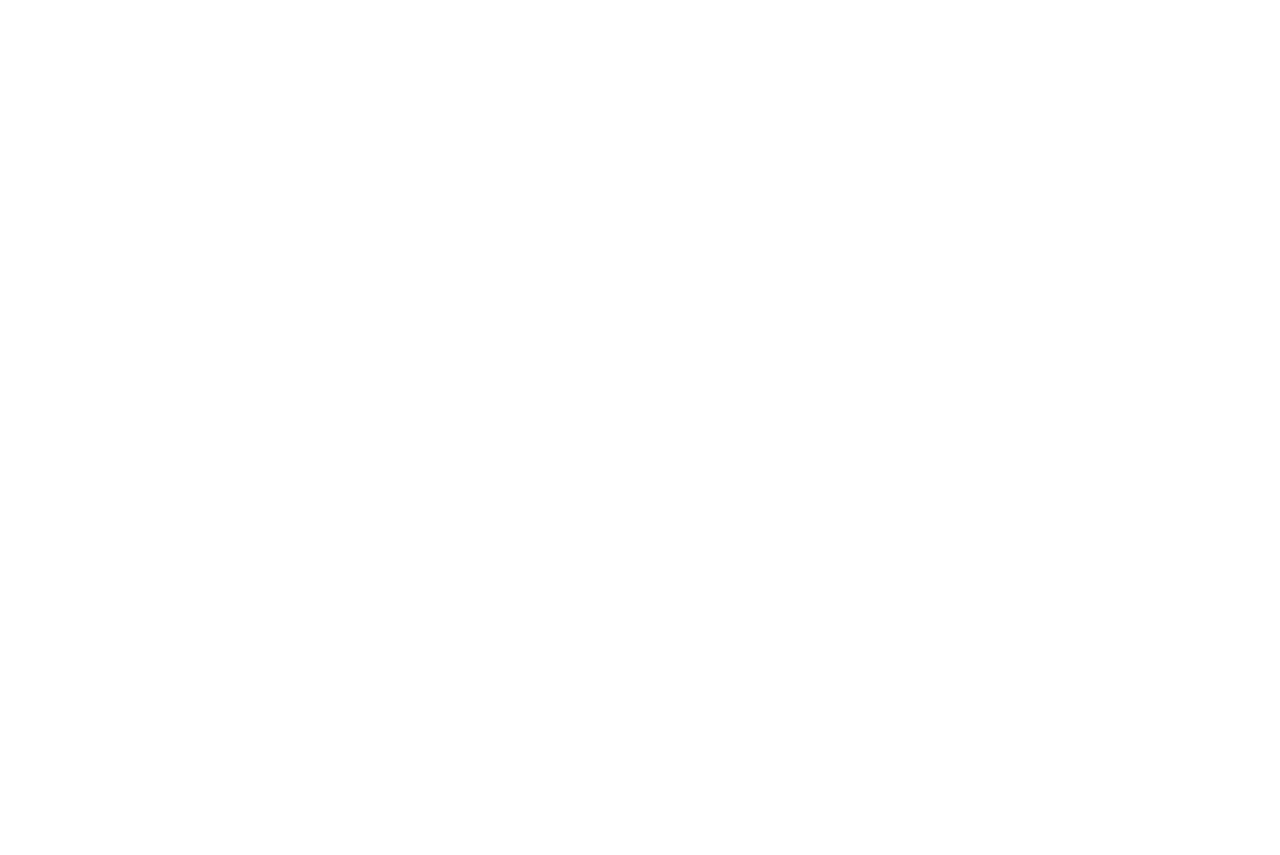
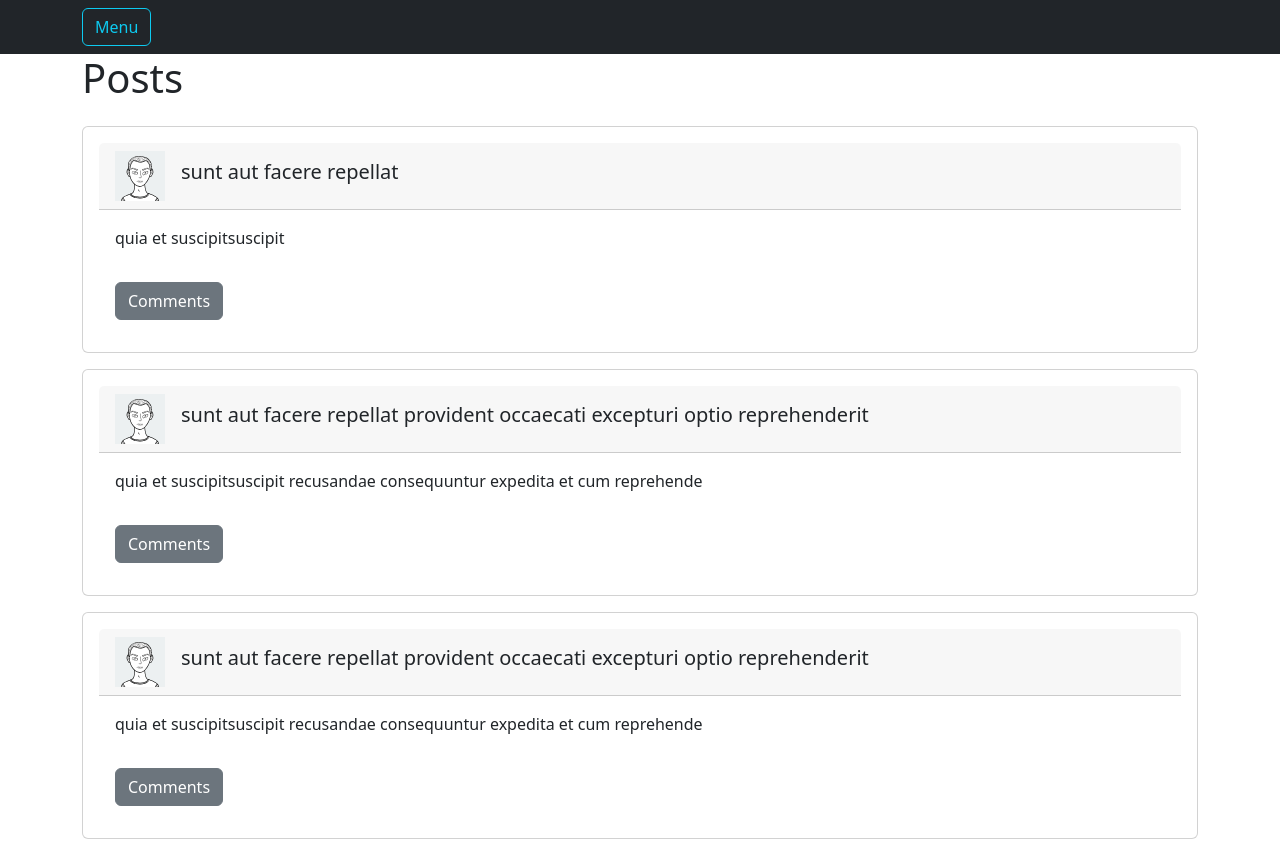
Before and after one commit to kiselevMaksim1223/posts-list, a React (Create React App) app: page /posts/1 in a window 1280 px wide. Before the commit the page ends 800 px from the top, so only its background shows below. Built offline with nearby package versions, Linux system fonts and the light colour scheme.

Commit message:
fix(posts): added container and chaneged post

```diff
--- a/src/app/App.tsx
+++ b/src/app/App.tsx
@@ -1,8 +1,21 @@
 import React from 'react'
+import 'bootstrap/dist/css/bootstrap.min.css'
+
 import './App.css'
+import { BrowserRouter } from 'react-router-dom'
+
+import { Header } from '../features/header/header'
+import { Posts } from '../features/posts/posts'
 
 function App() {
-  return <div></div>
+  return (
+    <BrowserRouter>
+      <div className={'App'}>
+        <Header />
+        <Posts />
+      </div>
+    </BrowserRouter>
+  )
 }
 
 export default App
--- a/src/features/posts/post/post.tsx
+++ b/src/features/posts/post/post.tsx
@@ -35,7 +35,7 @@
     id: 3,
     name: 'id labore ex et quam laborum',
     email: 'Eliseo@gardner.biz',
-    body: 'laudantium enim quasi est quidem mem quasi reiciend',
+    body: 'laudantium enim ',
   },
 ]
 
@@ -47,10 +47,10 @@
   }
 
   return (
-    <Card key={post.id} style={{ width: '70%', marginBottom: '1rem' }}>
-      <Card.Header>
-        <Card.Img variant="left" src={ava} width={50} height={50} />
-        <Card.Title>{post.title}</Card.Title>
+    <Card key={post.id} style={{ width: '100%', margin: '0  auto 1rem', padding: '1rem' }}>
+      <Card.Header className={'d-flex align-items-center'}>
+        <Card.Img className="flex-shrink-0" variant="left" src={ava} width={50} height={50} />
+        <Card.Title className="flex-grow-1 ms-3 ">{post.title}</Card.Title>
       </Card.Header>
       <Card.Body>
         <Card.Text>{post.body}</Card.Text>
@@ -62,7 +62,7 @@
           </ListGroup>
         )}
         <Button variant="secondary" onClick={toggleComments} className="mt-3">
-          {showComments ? 'Скрыть комментарии' : 'Комментарии'}
+          {showComments ? 'Hide comments' : 'Comments'}
         </Button>
       </Card.Body>
     </Card>
--- a/src/features/posts/posts.tsx
+++ b/src/features/posts/posts.tsx
@@ -1,6 +1,6 @@
 import React from 'react'
 
-import { ListGroup } from 'react-bootstrap'
+import { Container, ListGroup } from 'react-bootstrap'
 
 import { Post } from './post/post'
 
@@ -15,8 +15,8 @@
   {
     userId: 1,
     id: 1,
-    title: 'sunt aut facere repellat provident occaecati excepturi optio reprehenderit',
-    body: 'quia et suscipitsuscipit recusandae consequuntur expedita et cum\nreprehende',
+    title: 'sunt aut facere repellat ',
+    body: 'quia et suscipitsuscipit ',
   },
   {
     userId: 2,
@@ -34,13 +34,13 @@
 
 export const Posts = () => {
   return (
-    <div>
-      <h1>Список постов</h1>
-      <ListGroup>
+    <Container fluid="md">
+      <h1>Posts</h1>
+      <ListGroup className={'mt-4'}>
         {posts.map(post => (
           <Post post={post} key={post.id} />
         ))}
       </ListGroup>
-    </div>
+    </Container>
   )
 }
```
